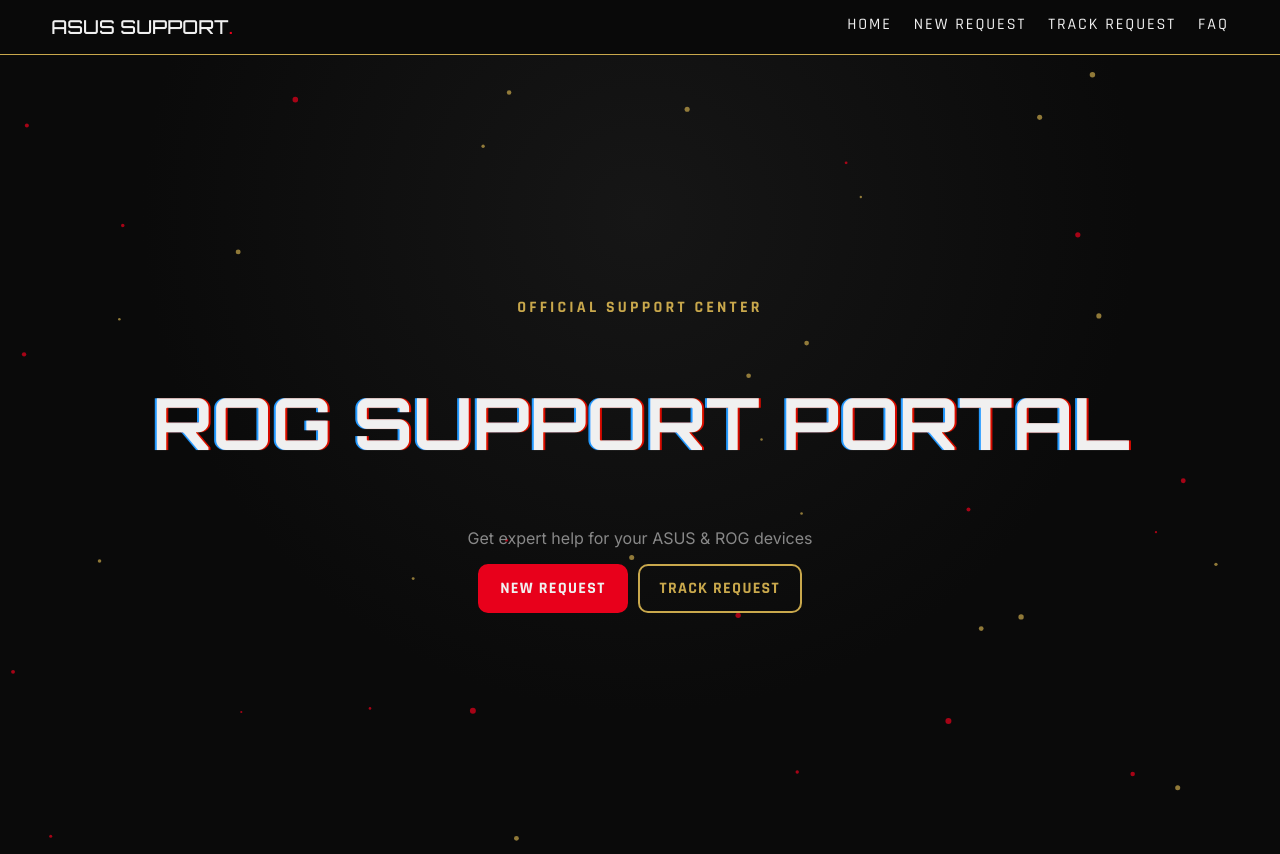
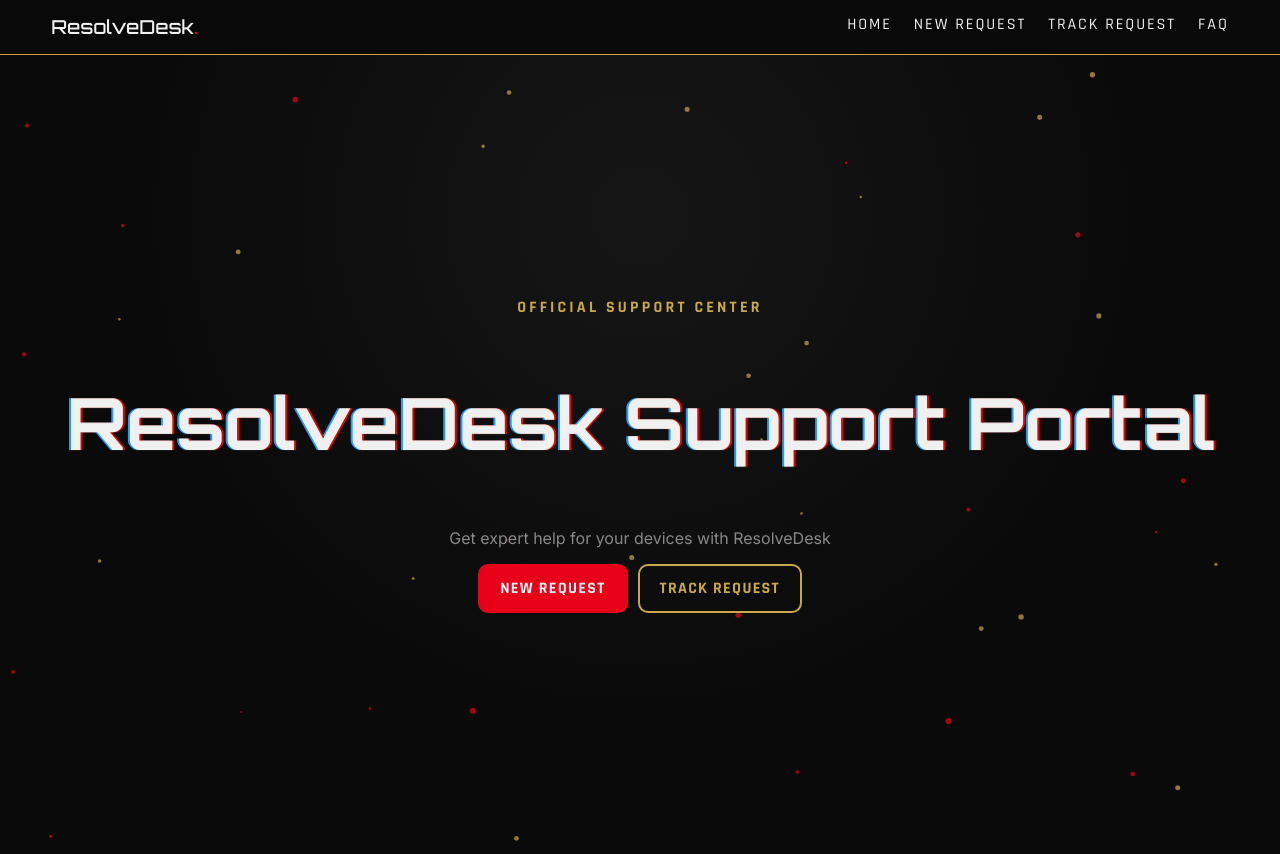
Before and after one commit to ShahidYESS/Majorpro, a PHP site: page / in a window 1280 px wide. Shown: the top 854 px of the page. Run offline with PHP 8.4, Linux system fonts and the light colour scheme.

Commit message:
updated bug fixed

```diff
--- a/admin/dashboard.php
+++ b/admin/dashboard.php
@@ -23,12 +23,12 @@
 ?>
 <!DOCTYPE html>
 <html lang="en"><head>
-  <meta charset="UTF-8"><meta name="viewport" content="width=device-width, initial-scale=1.0"><title>Admin Dashboard</title>
+  <meta charset="UTF-8"><meta name="viewport" content="width=device-width, initial-scale=1.0"><title>ResolveDesk Admin Dashboard</title>
   <link rel="stylesheet" href="/assets/css/style.css"><link rel="stylesheet" href="/assets/css/components.css">
 </head>
 <body>
 <section class="section container">
-  <h1 class="title">DASHBOARD</h1>
+  <h1 class="title">ResolveDesk Dashboard</h1>
   <p class="muted">Welcome, <?= htmlspecialchars($_SESSION['admin_username'] ?? 'admin') ?></p>
   <div class="grid-4">
     <div class="card"><h3><?= $counts['total'] ?></h3><p>Total</p></div>
--- a/admin/login.php
+++ b/admin/login.php
@@ -27,13 +27,13 @@
 ?>
 <!DOCTYPE html>
 <html lang="en"><head>
-  <meta charset="UTF-8"><meta name="viewport" content="width=device-width, initial-scale=1.0"><title>Admin Login</title>
+  <meta charset="UTF-8"><meta name="viewport" content="width=device-width, initial-scale=1.0"><title>ResolveDesk Admin Login</title>
   <link rel="stylesheet" href="/assets/css/style.css"><link rel="stylesheet" href="/assets/css/components.css">
 </head>
 <body>
 <section class="section container" style="min-height:100vh;display:grid;place-items:center;">
   <form class="card" method="post" style="max-width:420px;width:100%;">
-    <h2 class="title">ADMIN LOGIN</h2>
+    <h2 class="title">ResolveDesk Admin Login</h2>
     <p class="muted">Default seed: admin / admin123 (change in production)</p>
     <?php if ($error): ?><p style="color:#ff4d4d;"><?= $error ?></p><?php endif; ?>
     <input type="hidden" name="csrf_token" value="<?= $token ?>">
--- a/admin/view-request.php
+++ b/admin/view-request.php
@@ -14,7 +14,7 @@
 ?>
 <!DOCTYPE html>
 <html lang="en"><head>
-  <meta charset="UTF-8"><meta name="viewport" content="width=device-width, initial-scale=1.0"><title>View Request</title>
+  <meta charset="UTF-8"><meta name="viewport" content="width=device-width, initial-scale=1.0"><title>ResolveDesk - View Request</title>
   <link rel="stylesheet" href="/assets/css/style.css"><link rel="stylesheet" href="/assets/css/components.css">
 </head>
 <body>
--- a/config/db.php
+++ b/config/db.php
@@ -2,7 +2,7 @@
 declare(strict_types=1);
 
 $host = '127.0.0.1';
-$db = 'asus_support_db';
+$db = 'resolvedesk_support_db';
 $user = 'root';
 $pass = '';
 $charset = 'utf8mb4';
--- a/config/helpers.php
+++ b/config/helpers.php
@@ -24,7 +24,7 @@
 
 function generate_ticket_id(): string
 {
-    return 'ROG-' . date('Y') . '-' . strtoupper(substr(uniqid(), -6));
+    return 'RSD-' . date('Y') . '-' . strtoupper(substr(uniqid(), -6));
 }
 
 function csrf_token(): string
--- a/database/schema.sql
+++ b/database/schema.sql
@@ -1,12 +1,12 @@
-CREATE DATABASE IF NOT EXISTS asus_support_db
+CREATE DATABASE IF NOT EXISTS resolvedesk_support_db
   CHARACTER SET utf8mb4
   COLLATE utf8mb4_unicode_ci;
 
-USE asus_support_db;
+USE resolvedesk_support_db;
 
 CREATE TABLE IF NOT EXISTS requests (
   id INT AUTO_INCREMENT PRIMARY KEY,
-  ticket_id VARCHAR(12) NOT NULL UNIQUE,
+  ticket_id VARCHAR(20) NOT NULL UNIQUE,
   request_type ENUM('enquiry', 'repair') NOT NULL,
   full_name VARCHAR(100) NOT NULL,
   email VARCHAR(150) NOT NULL,
--- a/index.php
+++ b/index.php
@@ -4,7 +4,7 @@
 <head>
   <meta charset="UTF-8">
   <meta name="viewport" content="width=device-width, initial-scale=1.0">
-  <title>ASUS Support Portal</title>
+  <title>ResolveDesk Support Portal</title>
   <link rel="preconnect" href="https://fonts.googleapis.com">
   <link rel="preconnect" href="https://fonts.gstatic.com" crossorigin>
   <link href="https://fonts.googleapis.com/css2?family=Inter:wght@400;600&family=Orbitron:wght@500;700&family=Rajdhani:wght@500;700&display=swap" rel="stylesheet">
@@ -16,7 +16,7 @@
   <div class="scroll-progress"></div>
   <header class="navbar">
     <div class="container nav-wrap">
-      <div class="logo">ASUS SUPPORT<span>.</span></div>
+      <div class="logo">ResolveDesk<span>.</span></div>
       <nav class="nav-links">
         <a href="index.php">Home</a><a href="new-request.php">New Request</a><a href="track-request.php">Track Request</a><a href="#faq">FAQ</a>
       </nav>
@@ -27,8 +27,8 @@
     <canvas id="heroParticles"></canvas>
     <div class="hero-content container">
       <p class="badge">OFFICIAL SUPPORT CENTER</p>
-      <h1 class="glitch">ROG SUPPORT PORTAL</h1>
-      <p class="muted">Get expert help for your ASUS & ROG devices</p>
+      <h1 class="glitch">ResolveDesk Support Portal</h1>
+      <p class="muted">Get expert help for your devices with ResolveDesk</p>
       <p style="display:flex;gap:10px;justify-content:center;flex-wrap:wrap;">
         <a class="btn btn-red" href="new-request.php">New Request</a>
         <a class="btn btn-gold" href="track-request.php">Track Request</a>
@@ -86,11 +86,11 @@
 
   <footer class="footer">
     <div class="container footer-columns">
-      <div><h3 class="logo">ASUS SUPPORT<span>.</span></h3><p class="muted">Powering elite gaming support with ROG precision.</p></div>
+      <div><h3 class="logo">ResolveDesk<span>.</span></h3><p class="muted">Fast, reliable technical support by ResolveDesk.</p></div>
       <div><h4>Quick Links</h4><p><a href="new-request.php">New Request</a></p><p><a href="track-request.php">Track Request</a></p></div>
-      <div><h4>Contact</h4><p class="muted">support@asus-portal.local</p><p class="muted">+91 1800-000-ROG</p></div>
+      <div><h4>Contact</h4><p class="muted">support@resolvedesk.local</p><p class="muted">+91 1800-000-RSD</p></div>
     </div>
-    <div class="container footer-bottom">© 2024 ASUS Support Portal</div>
+    <div class="container footer-bottom">© 2026 ResolveDesk Support Portal</div>
   </footer>
 
   <script src="assets/js/main.js"></script>
--- a/new-request.php
+++ b/new-request.php
@@ -7,7 +7,7 @@
 <head>
   <meta charset="UTF-8">
   <meta name="viewport" content="width=device-width, initial-scale=1.0">
-  <title>New Request</title>
+  <title>ResolveDesk - New Request</title>
   <link rel="preconnect" href="https://fonts.googleapis.com">
   <link rel="preconnect" href="https://fonts.gstatic.com" crossorigin>
   <link href="https://fonts.googleapis.com/css2?family=Inter:wght@400;600&family=Orbitron:wght@500;700&family=Rajdhani:wght@500;700&display=swap" rel="stylesheet">
@@ -17,7 +17,7 @@
 </head>
 <body>
 <div class="container section">
-  <h1 class="title">NEW REQUEST</h1>
+  <h1 class="title">ResolveDesk - New Request</h1>
   <form id="requestForm" enctype="multipart/form-data" class="card" style="margin-top:20px;">
     <input type="hidden" name="csrf_token" value="<?= $token ?>">
     <input type="hidden" name="request_type" value="repair">
--- a/success.php
+++ b/success.php
@@ -4,7 +4,7 @@
 <head>
   <meta charset="UTF-8">
   <meta name="viewport" content="width=device-width, initial-scale=1.0">
-  <title>Success</title>
+  <title>ResolveDesk - Request Submitted</title>
   <link rel="stylesheet" href="assets/css/style.css">
   <link rel="stylesheet" href="assets/css/components.css">
 </head>
@@ -12,7 +12,7 @@
 <section class="section container" style="min-height:100vh;display:grid;place-items:center;">
   <div class="card" style="text-align:center;max-width:640px;width:100%;">
     <div style="font-size:3rem;color:var(--accent-gold);">✓</div>
-    <h1 class="glitch" style="font-size:2rem;">REQUEST SUBMITTED!</h1>
+    <h1 class="glitch" style="font-size:2rem;">ResolveDesk Request Submitted!</h1>
     <p class="card" style="border-color:var(--primary-red);font-family:'Orbitron';">Your Ticket: <?= $ticket ?></p>
     <p class="muted">Save this ID to track your request.</p>
     <p style="display:flex;gap:10px;justify-content:center;flex-wrap:wrap;">
--- a/track-request.php
+++ b/track-request.php
@@ -4,7 +4,7 @@
 <head>
   <meta charset="UTF-8">
   <meta name="viewport" content="width=device-width, initial-scale=1.0">
-  <title>Track Request</title>
+  <title>ResolveDesk - Track Request</title>
   <link rel="preconnect" href="https://fonts.googleapis.com">
   <link rel="preconnect" href="https://fonts.gstatic.com" crossorigin>
   <link href="https://fonts.googleapis.com/css2?family=Inter:wght@400;600&family=Orbitron:wght@500;700&family=Rajdhani:wght@500;700&display=swap" rel="stylesheet">
@@ -13,10 +13,10 @@
 </head>
 <body>
 <section class="section container">
-  <h1 class="title">TRACK REQUEST</h1>
+  <h1 class="title">ResolveDesk - Track Request</h1>
   <form id="trackForm" class="card" style="margin-top:18px;">
     <label>Ticket ID</label>
-    <input name="ticket_id" placeholder="Enter Ticket ID e.g. ROG-2024-XXXX" style="font-family:'Orbitron';">
+    <input name="ticket_id" placeholder="Enter Ticket ID e.g. RSD-2026-ABC123" style="font-family:'Orbitron';">
     <button class="btn btn-red" style="margin-top:10px;" type="submit">Search</button>
   </form>
   <div id="result" style="margin-top:20px;"></div>
```
Also changed, not shown: 1 other file.
